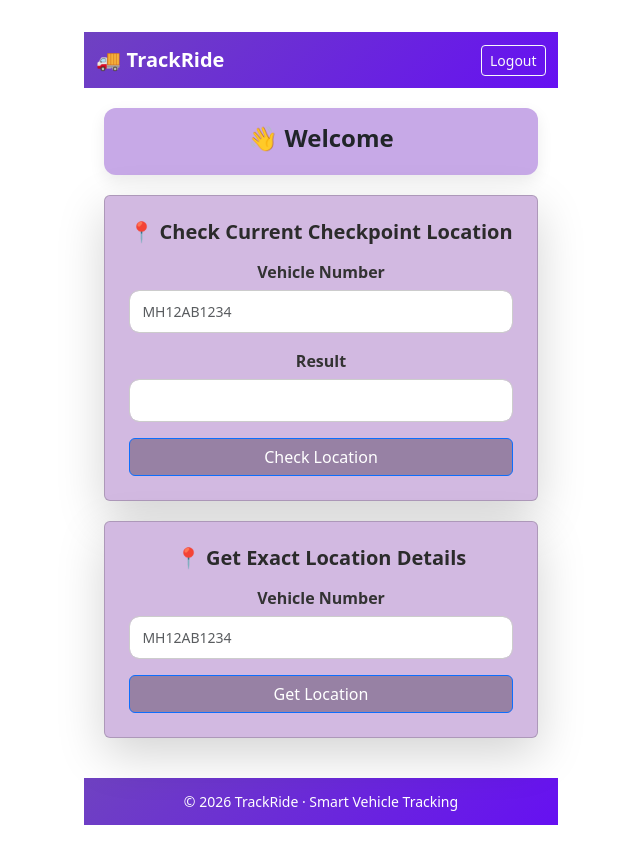
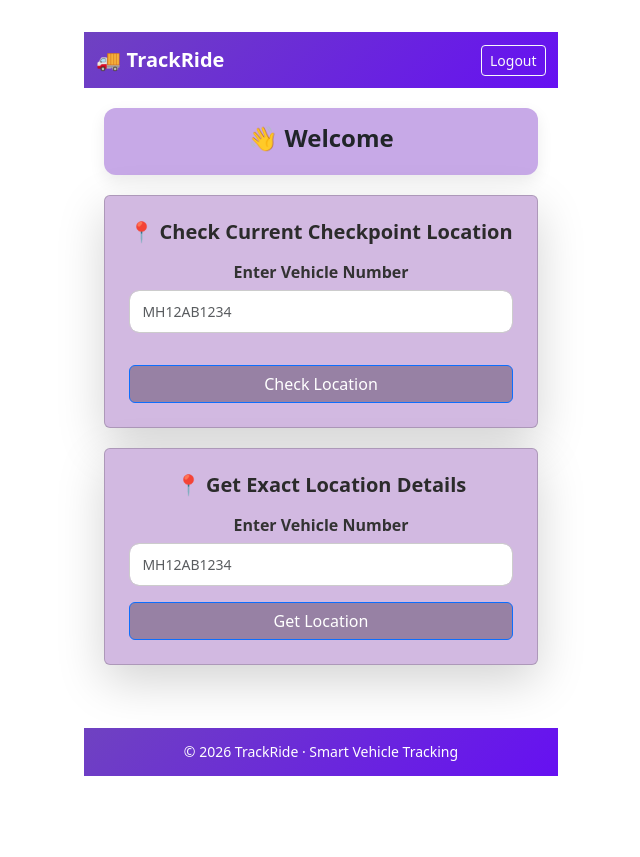
Before and after one commit to pratham5816/DAC-PROJECT, a React (Vite) app in the folder front_end/VehicleTracker/: page /customer in a window 1280 px wide. Shown: the whole page, without its empty margins (319-959 px from the left). After the commit the page ends 808 px from the top, so only its background shows below. Built offline with nearby package versions, Linux system fonts and the light colour scheme.

Commit message:
update in Pages

```diff
--- a/front_end/VehicleTracker/src/App.jsx
+++ b/front_end/VehicleTracker/src/App.jsx
@@ -17,7 +17,7 @@ function LoginPageWrapper() {
     console.log("Logged in as:", role, "with email:", email);
 
     if (role === "driver") {
-      navigate("/driver");   // ✅ Navigate to DriverPage
+      navigate("/driver");   //  Navigate to DriverPage
     } else if (role === "user") {
       navigate("/user");     // later add UserPage
     } else if (role === "customer") {
--- a/front_end/VehicleTracker/src/Components/CheckCurrentLocation.jsx
+++ b/front_end/VehicleTracker/src/Components/CheckCurrentLocation.jsx
@@ -26,10 +26,10 @@ const CheckCurrentLocation = () => {
           params: {
             vehicleNumber: vehicleNumber,
           },
-        }
+        },
       );
 
-      // ✅ backend response: { location: "PUNE" }
+      // backend response: { location: "PUNE" }
       setResult(res.data.location || "Not in checkpoint area");
     } catch (err) {
       console.error("Error fetching checkpoint location:", err);
@@ -51,7 +51,7 @@ const CheckCurrentLocation = () => {
 
         {/* Vehicle Number */}
         <Form.Group className="mb-3">
-          <Form.Label>Vehicle Number</Form.Label>
+          <Form.Label>Enter Vehicle Number</Form.Label>
           <Form.Control
             type="text"
             placeholder="MH12AB1234"
@@ -60,14 +60,11 @@ const CheckCurrentLocation = () => {
           />
         </Form.Group>
 
-        {/* Result */}
         <Form.Group className="mb-3">
-          <Form.Label>Result</Form.Label>
-          <Form.Control
-            type="text"
-            value={loading ? "Checking..." : result}
-            disabled
-          />
+
+          {loading && <strong>Checking...</strong>}
+
+          {!loading && result && <strong>{result}</strong>}
         </Form.Group>
 
         <Button
--- a/front_end/VehicleTracker/src/Components/CustomerSignup.jsx
+++ b/front_end/VehicleTracker/src/Components/CustomerSignup.jsx
@@ -41,7 +41,7 @@ function CustomerSignup() {
 
   return (
     <>
-      {/* ❌ Error message */}
+      {/*  Error message */}
       {error && <Alert variant="danger">{error}</Alert>}
 
       {/* ✅ Success message */}
--- a/front_end/VehicleTracker/src/Components/DriverSignup.jsx
+++ b/front_end/VehicleTracker/src/Components/DriverSignup.jsx
@@ -30,7 +30,7 @@ function DriverSignup() {
         form
       );
 
-      setSuccess(true); // ✅ show success UI
+      setSuccess(true); // show success UI
     } catch (err) {
       if (err.response?.status === 409) {
         setError("This email is already registered. Please login.");
@@ -42,10 +42,10 @@ function DriverSignup() {
 
   return (
     <>
-      {/* ❌ Error */}
+      {/*  Error */}
       {error && <Alert variant="danger">{error}</Alert>}
 
-      {/* ✅ Success */}
+      {/* Success */}
       {success ? (
         <Alert variant="success" className="text-center">
           <h6 className="mb-3">✅ Registration successful!</h6>
@@ -60,7 +60,7 @@ function DriverSignup() {
           </Button>
         </Alert>
       ) : (
-        /* 📝 Signup Form */
+        /*  Signup Form */
         <Form onSubmit={handleSubmit}>
           <Form.Group className="mb-3">
             <Form.Control
--- a/front_end/VehicleTracker/src/Components/GetExactLocationKm.jsx
+++ b/front_end/VehicleTracker/src/Components/GetExactLocationKm.jsx
@@ -46,7 +46,7 @@ const GetExactLocation = () => {
 
       {/* Vehicle Number Input */}
       <Form.Group className="mb-3">
-        <Form.Label>Vehicle Number</Form.Label>
+        <Form.Label>Enter Vehicle Number</Form.Label>
         <Form.Control
           type="text"
           placeholder="MH12AB1234"
@@ -59,12 +59,12 @@ const GetExactLocation = () => {
       {data && (
         <div className="location-result mb-3">
           <p>
-            <strong>Nearest Checkpoint:</strong>{" "}
+            <strong>Nearest checkpoint:</strong>{" "}
             {data.nearestCp}
           </p>
 
           <p>
-            <strong>Distance from Nearest CP:</strong>{" "}
+            <strong>Distance & estimated time to reach nearest checkPoint:</strong>{" "}
             {data.distanceFromNearCP} ({data.timeFromNearCP})
           </p>
 
@@ -74,7 +74,7 @@ const GetExactLocation = () => {
           </p>
 
           <p>
-            <strong>Distance from Final CP:</strong>{" "}
+            <strong>Distance & estimated time to reach final checkPoint:</strong>{" "}
             {data.distanceFromFinalCP} ({data.timeFromFinalCP})
           </p>
 
--- a/front_end/VehicleTracker/src/Components/UserSignup.jsx
+++ b/front_end/VehicleTracker/src/Components/UserSignup.jsx
@@ -29,7 +29,7 @@ function UserSignup() {
         form
       );
 
-      setSuccess(true); // ✅ show success message
+      setSuccess(true); // show success message
     } catch (err) {
       if (err.response?.status === 409) {
         setError("This email is already registered. Please login.");
@@ -41,10 +41,10 @@ function UserSignup() {
 
   return (
     <>
-      {/* ❌ Error */}
+      {/*  Error */}
       {error && <Alert variant="danger">{error}</Alert>}
 
-      {/* ✅ Success */}
+      {/*  Success */}
       {success ? (
         <Alert variant="success" className="text-center">
           <h6 className="mb-3">✅ Registration successful!</h6>
@@ -58,7 +58,7 @@ function UserSignup() {
           </Button>
         </Alert>
       ) : (
-        /* 📝 Signup Form */
+        /* Signup Form */
         <Form onSubmit={handleSubmit}>
           <Form.Group className="mb-3">
             <Form.Control
--- a/front_end/VehicleTracker/src/Pages/LoginPage.jsx
+++ b/front_end/VehicleTracker/src/Pages/LoginPage.jsx
@@ -24,8 +24,8 @@ const LoginPage = ({ onLogin }) => {
   // Regex patterns
   const emailRegex = /^[^\s@]+@[^\s@]+\.[^\s@]+$/; // basic email validation
 
-  //const passwordRegex = /^(?=.*[A-Za-z])(?=.*\d)[A-Za-z\d]{4,}$/;
-  // min 6 chars, at least one letter and one number
+  const passwordRegex = /^(?=.*[A-Za-z])(?=.*\d)[A-Za-z\d]{4,}$/;
+  //min 4 chars, at least one letter and one number
 
   const handleLogin = async (e) => {
     e.preventDefault();
@@ -37,18 +37,17 @@ const LoginPage = ({ onLogin }) => {
       return;
     }
 
-    // if (!passwordRegex.test(password)) {
-    //   setError(
-    //     "Password must be at least 4 characters, with at least one letter and one number.",
-    //   );
-    //   return;
-    // }
+    if (!passwordRegex.test(password)) {
+      setError(
+        "Password must be at least 4 characters, with at least one letter and one number.",
+      );
+      return;
+    }
 
     if (!email || !password) {
       setError("Please enter email address and password");
       return;
     }
-
 
     localStorage.setItem("Email", email); // local storage used so that we can call apis
 
@@ -74,8 +73,7 @@ const LoginPage = ({ onLogin }) => {
       );
 
       if (response.status == 200) {
-
-        const {personId, email} = response.data;
+        const { personId, email } = response.data;
 
         setLoginResult(response.data);
 
@@ -84,11 +82,14 @@ const LoginPage = ({ onLogin }) => {
         localStorage.setItem("email", email);
         localStorage.setItem("personId", personId);
 
-        localStorage.setItem("loginResponseObj", JSON.stringify({
-          personId,
-          email,
-          role: activeTab,
-        }));
+        localStorage.setItem(
+          "loginResponseObj",
+          JSON.stringify({
+            personId,
+            email,
+            role: activeTab,
+          }),
+        );
       } else {
         setError(response.data.message || "Login Failed");
       }
@@ -96,12 +97,6 @@ const LoginPage = ({ onLogin }) => {
       console.error(err);
       setError("Server error. Please try again later.");
     }
-  };
-
-  const handleGoogleLogin = () => {
-    setEmail(email);
-    setPassword(password);
-    onLogin(activeTab, email);
   };
 
   const navigate = useNavigate();
@@ -116,7 +111,6 @@ const LoginPage = ({ onLogin }) => {
         {/* Left Panel */}
         <Col lg={6} md={12} className="login-left">
           <h1 className="fw-bold mb-3"> VehicleTracker </h1>
-
 
           <div className="moving-text-box">
             <div className="moving-text">
@@ -139,8 +133,7 @@ const LoginPage = ({ onLogin }) => {
                 <strong>How it works</strong>
                 <br />
                 Users register vehicles and create rides by assigning registered
-                drivers.
-                Drivers manage their own accounts and share location
+                drivers. Drivers manage their own accounts and share location
                 updates during trips, while customers track vehicle status and
                 route progress in real time.
               </div>
@@ -156,21 +149,6 @@ const LoginPage = ({ onLogin }) => {
               </div>
             </div>
           </div>
-
-          {/* <div className="stats-row d-flex gap-5 mt-5 text-center">
-            <div>
-              <h3>500+</h3>
-              <small>Active Vehicles</small>
-            </div>
-            <div>
-              <h3>99.9%</h3>
-              <small>Uptime</small>
-            </div>
-            <div>
-              <h3>24/7</h3>
-              <small>Support</small>
-            </div>
-          </div> */}
         </Col>
 
         {/* Right Panel */}
@@ -275,20 +253,6 @@ const LoginPage = ({ onLogin }) => {
 
                       <div className="text-center text-muted mb-3">OR</div>
 
-                      <Button
-                        variant="outline-secondary"
-                        className="w-100 mb-3"
-                        onClick={handleGoogleLogin}
-                      >
-                        <img
-                          src="https://www.svgrepo.com/show/475656/google-color.svg"
-                          alt="Google"
-                          width="20"
-                          className="me-2"
-                        />
-                        Continue with Google
-                      </Button>
-
                       <p>
                         Don't have an account?{" "}
                         <span
```
Also changed, not shown: front_end/VehicleTracker/src/Components/AddVehicle.jsx (+0 -12 lines).
